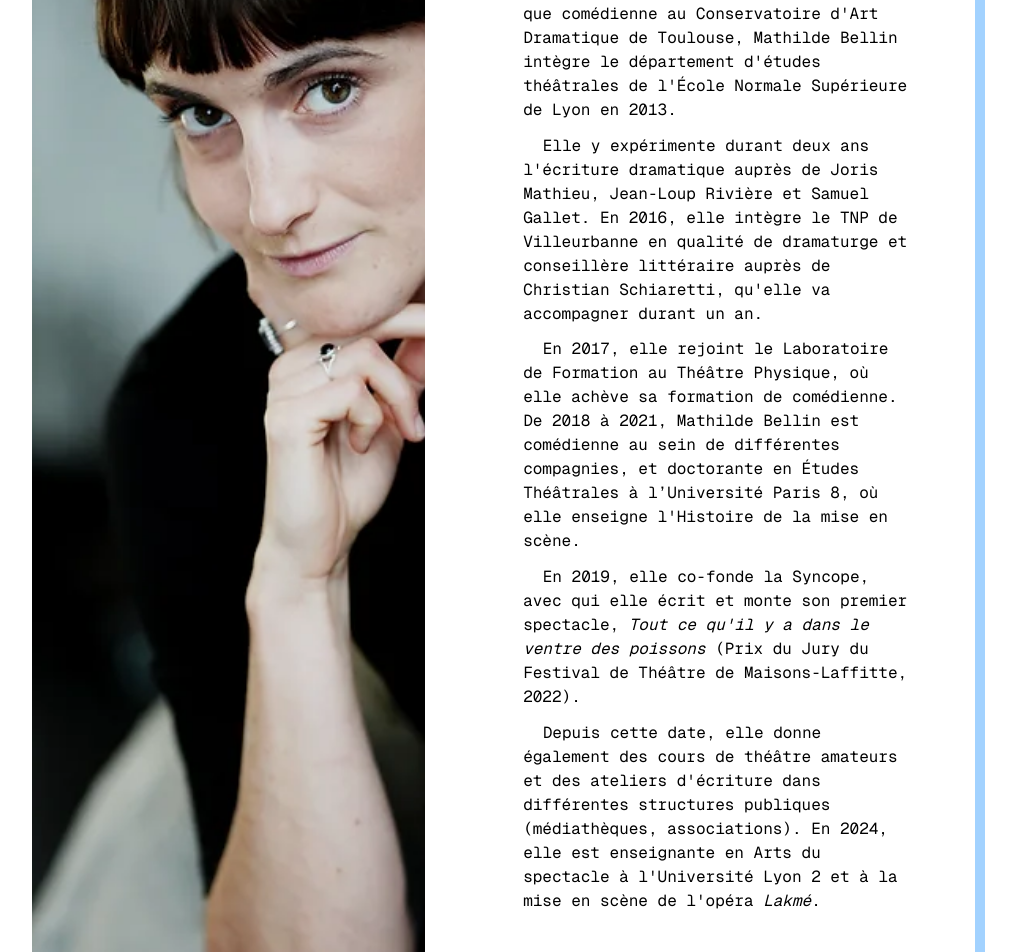
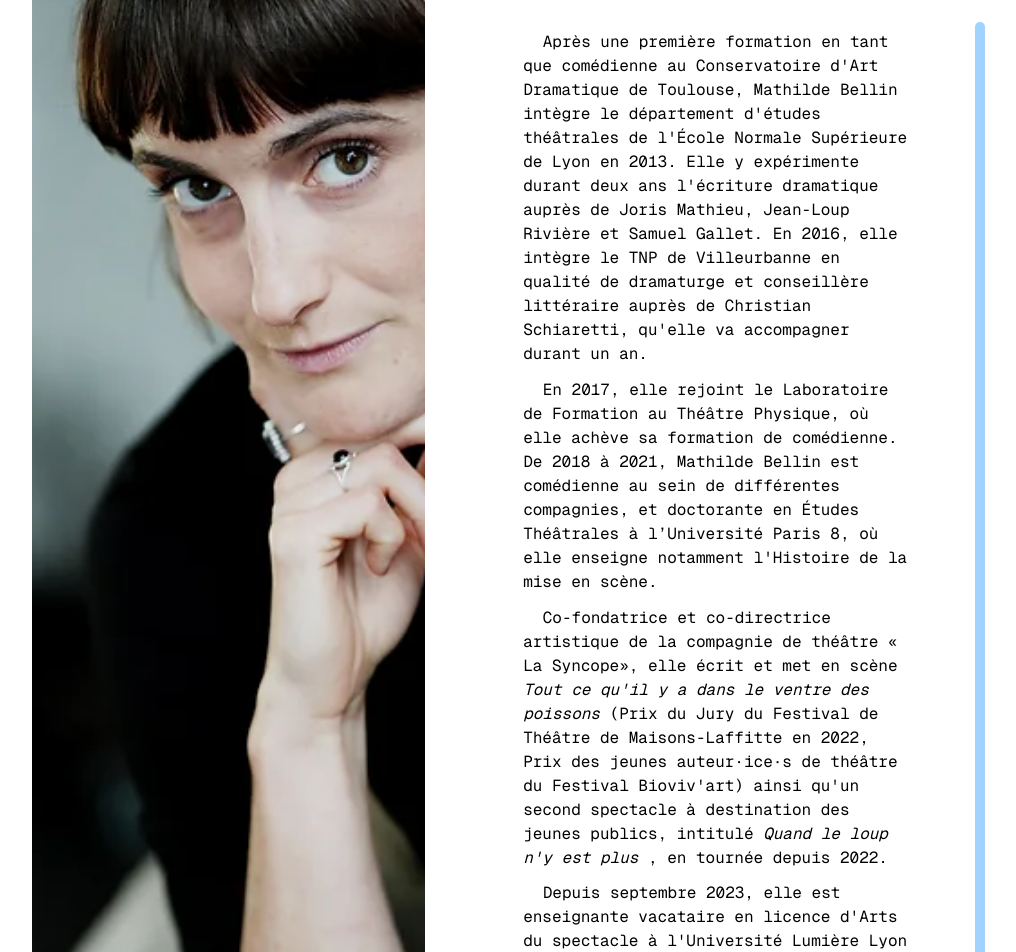
Before and after one commit to Louissnsn/LaSyncopeV2, a Next.js app: page /direction-artistique in a window 1280 px wide. Shown: the part 520-1472 px from the top of the page, without its empty margins (215-1231 px from the left). Built offline with nearby package versions, Linux system fonts and the light colour scheme; a web font is replaced by a local one.

Commit message:
change Mathilde's bio

```diff
--- a/app/components/Mathilde.js
+++ b/app/components/Mathilde.js
@@ -32,35 +32,38 @@ export default function Mathilde() {
           Après une première formation en tant que comédienne au Conservatoire
           d&apos;Art Dramatique de Toulouse, Mathilde Bellin intègre le
           département d&apos;études théâtrales de l&apos;École Normale
-          Supérieure de Lyon en 2013.
-        </p>
-        <p className={styles.texteBio}>
-          Elle y expérimente durant deux ans l&apos;écriture dramatique auprès
-          de Joris Mathieu, Jean-Loup Rivière et Samuel Gallet. En 2016, elle
-          intègre le TNP de Villeurbanne en qualité de dramaturge et conseillère
-          littéraire auprès de Christian Schiaretti, qu&apos;elle va accompagner
-          durant un an.
+          Supérieure de Lyon en 2013. Elle y expérimente durant deux ans
+          l&apos;écriture dramatique auprès de Joris Mathieu, Jean-Loup Rivière
+          et Samuel Gallet. En 2016, elle intègre le TNP de Villeurbanne en
+          qualité de dramaturge et conseillère littéraire auprès de Christian
+          Schiaretti, qu&apos;elle va accompagner durant un an.
         </p>
         <p className={styles.texteBio}>
           En 2017, elle rejoint le Laboratoire de Formation au Théâtre Physique,
           où elle achève sa formation de comédienne. De 2018 à 2021, Mathilde
           Bellin est comédienne au sein de différentes compagnies, et doctorante
           en Études Théâtrales à l’Université Paris 8, où elle enseigne
-          l&apos;Histoire de la mise en scène.
+          notamment l&apos;Histoire de la mise en scène.
         </p>
         <p className={styles.texteBio}>
-          En 2019, elle co-fonde la Syncope, avec qui elle écrit et monte son
-          premier spectacle,{" "}
+          Co-fondatrice et co-directrice artistique de la compagnie de théâtre «
+          La Syncope», elle écrit et met en scène{" "}
           <em>Tout ce qu&apos;il y a dans le ventre des poissons</em> (Prix du
-          Jury du Festival de Théâtre de Maisons-Laffitte, 2022).
+          Jury du Festival de Théâtre de Maisons-Laffitte en 2022, Prix des
+          jeunes auteur·ice·s de théâtre du Festival Bioviv&apos;art) ainsi
+          qu&apos;un second spectacle à destination des jeunes publics, intitulé
+          <em> Quand le loup n&apos;y est plus </em>, en tournée depuis 2022.
         </p>
         <p className={styles.texteBio}>
-          Depuis cette date, elle donne également des cours de théâtre amateurs
-          et des ateliers d&apos;écriture dans différentes structures publiques
-          (médiathèques, associations). En 2024, elle est enseignante en Arts du
-          spectacle à l&apos;Université Lyon 2 et à la mise en scène de
-          l&apos;opéra <em>Lakmé</em>.
+          Depuis septembre 2023, elle est enseignante vacataire en licence
+          d&apos;Arts du spectacle à l&apos;Université Lumière Lyon 2, et donne
+          également des cours de théâtre amateur et des ateliers
+          d&apos;expression corporelle et d’écriture dans différentes structures
+          publiques (médiathèques, associations). En 2024, elle est à la mise en
+          scène de l&apos;opéra <em>Lakmé </em>
+          (création 2025, Théâtre d&apos;Albi).
         </p>
+
         <div className={styles.zigZag}></div>
       </div>
       <div className={styles.barreLatérale}> </div>
--- a/app/styles/Dates.module.css
+++ b/app/styles/Dates.module.css
@@ -73,7 +73,6 @@
   grid-area: 5 / 8 / 12 / 12;
 }
 .dateTexte {
-  margin-top: 8%;
   font-family: var(--font-geist-mono, "Courier New", monospace);
   line-height: 2;
 }
```
